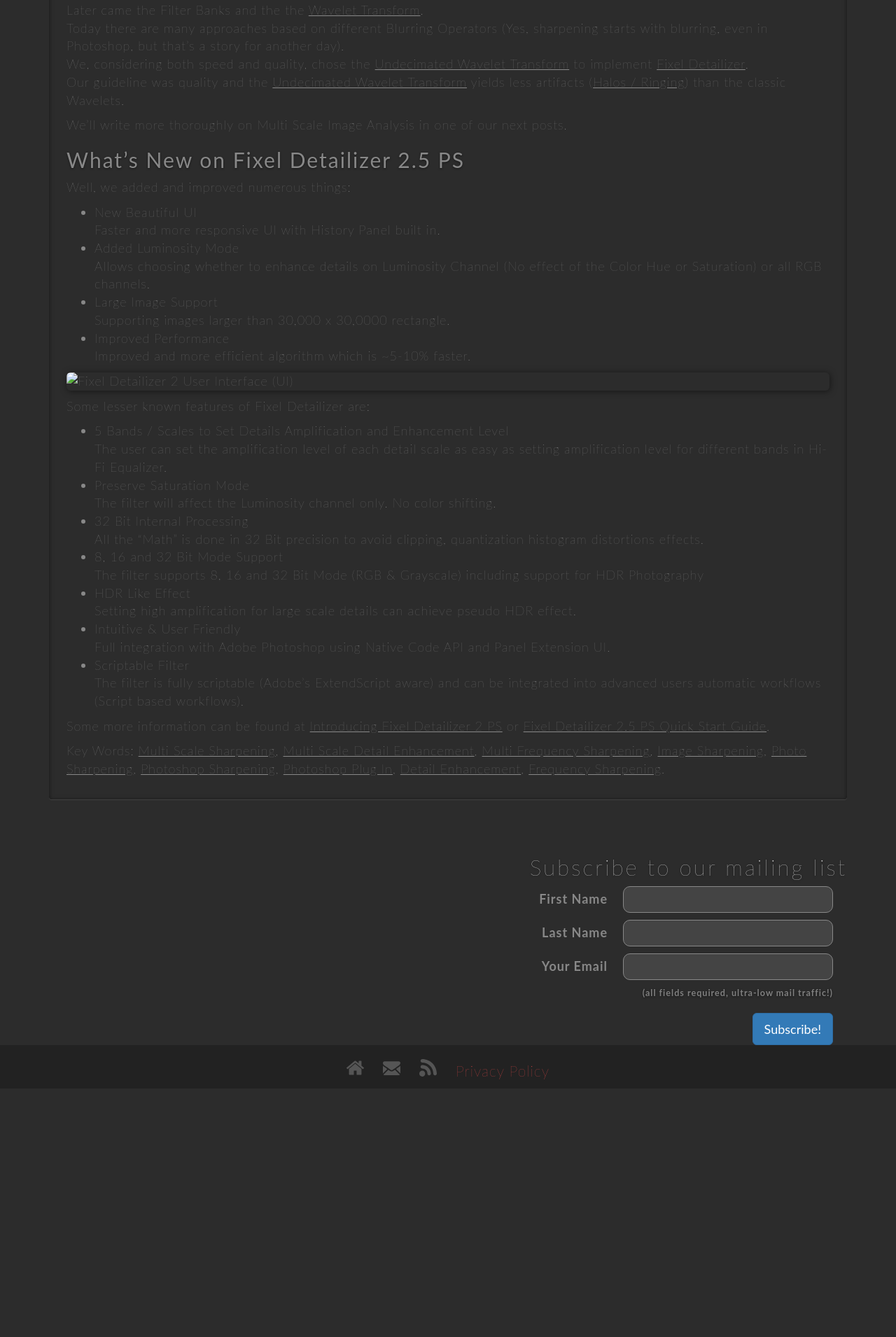
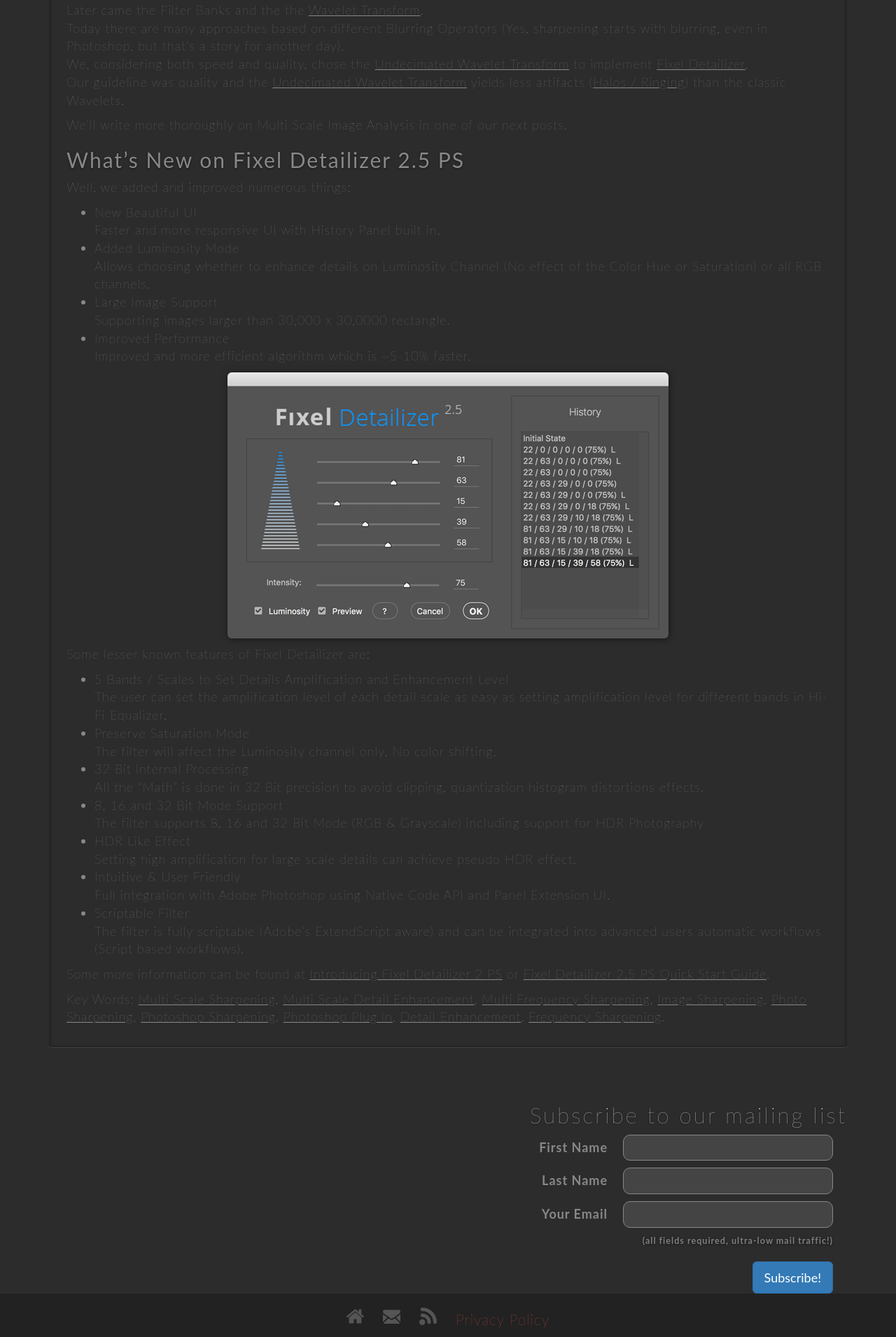
Before and after one commit to FixelAlgorithmsTeam/fixel, a Jekyll site: the page built from _posts/2016-07-18-fixel-detailizer-2-ps.md, in a window 1280 px wide. Shown: the part 1172-3082 px from the top of the page at 70% size. Built offline with Jekyll 4.4.1, drawn with Linux system fonts in a browser that asks for light colours; nearby versions of some CDN libraries; comment, search, counter and statistics services are not loaded; before the commit the page ends 2727 px from its top, so only the background shows below that.

Commit message:
New 	- 	Updated path for Detailizer 2. Fixed 	- 	B Known Issues 	-	C To Do 	- 	Enable MathJax (See documentation). Remarks 	- 	E

```diff
--- a/_posts/2016-07-18-fixel-detailizer-2-ps.md
+++ b/_posts/2016-07-18-fixel-detailizer-2-ps.md
@@ -51,7 +51,7 @@
  * Improved Performance
 Improved and more efficient algorithm which is ~5-10% faster.
 
-![Fixel Detailizer 2 User Interface (UI)]({{site.baseurl}}/products/detailizer/images/detailizer.png "Fixel Detailizer 2 User Interface (UI)"){:class="center-img"}
+![Fixel Detailizer 2 User Interface (UI)]({{site.baseurl}}/products/detailizer2/images/detailizer.png "Fixel Detailizer 2 User Interface (UI)"){:class="center-img"}
 
 Some lesser known features of Fixel Detailizer are:
 
```
